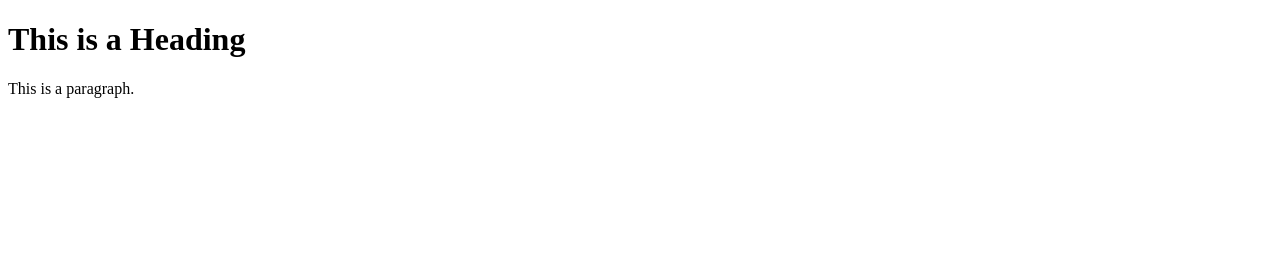
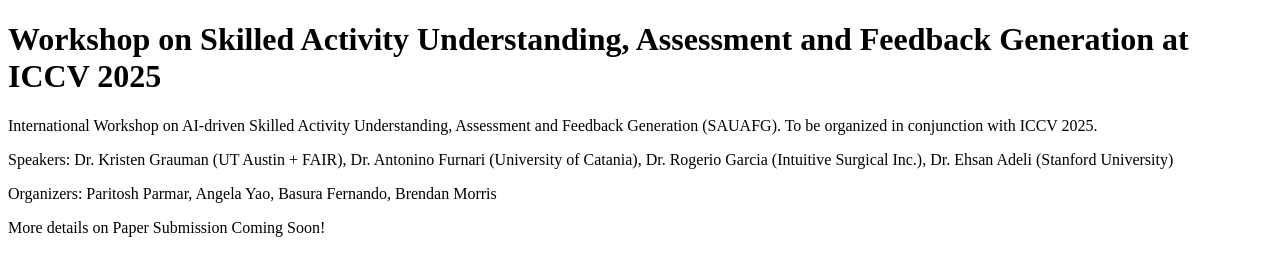
Before and after one commit to SAUAFG-Workshop/SAUAFG-Workshop.github.io, a plain HTML site: page index.html in a window 1280 px wide. Drawn offline with Linux system fonts and the light colour scheme.

Commit message:
Update index.html

```diff
--- a/index.html
+++ b/index.html
@@ -1,12 +1,14 @@
 <!DOCTYPE html>
 <html>
 <head>
-<title>Page Title</title>
+<title>SAUAFG Workshop ICCV 2025</title>
 </head>
 <body>
 
-<h1>This is a Heading</h1>
-<p>This is a paragraph.</p>
-
+<h1>Workshop on Skilled Activity Understanding, Assessment and Feedback Generation at ICCV 2025</h1>
+<p>International Workshop on AI-driven Skilled Activity Understanding, Assessment and Feedback Generation (SAUAFG). To be organized in conjunction with ICCV 2025.</p>
+<p>Speakers: Dr. Kristen Grauman (UT Austin + FAIR), Dr. Antonino Furnari (University of Catania), Dr. Rogerio Garcia (Intuitive Surgical Inc.), Dr. Ehsan Adeli (Stanford University) </p>
+<p>Organizers: Paritosh Parmar, Angela Yao, Basura Fernando, Brendan Morris</p>
+<p>More details on Paper Submission Coming Soon!</p>
 </body>
 </html>
```
